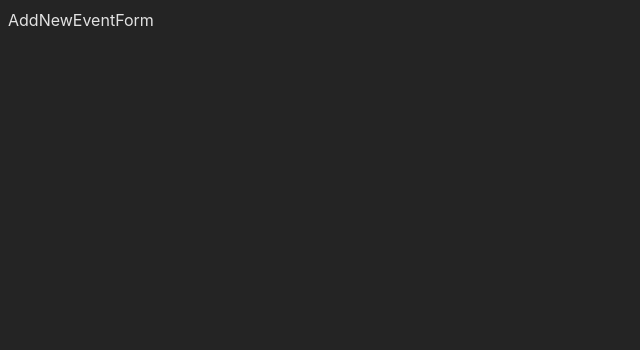
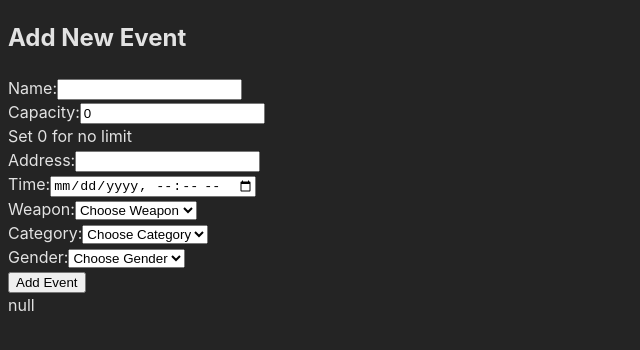
Before and after one commit to AbdelAbdel78/FencingTimeClone, a React (Vite) app: page /new-event-form in a window 1280 px wide. Shown: the top 350 px of the page, without its empty margins (0-640 px from the left). Built offline with nearby package versions, Linux system fonts and the light colour scheme; no server answers.

Commit message:
Complete AddNewEventForm and allow ability to add from website.
Still need to bug fix both forms and add defaults
and checks where necessary.

```diff
--- a/src/components/AddNewEventForm.jsx
+++ b/src/components/AddNewEventForm.jsx
@@ -5,23 +5,146 @@ const AddNewEventForm = () => {
 
     const [newEvent, setNewEvent] = useState({
         name: "",
-        capacity: null,
+        capacity: 0,
         address: "",
         startTime: "",
         weapon: "",
         category: "",
-        gender: ""
+        eventGender: ""
     });
 
     const handleChange = (e) => {
+        const { name, value } = e.target;
+        setNewEvent(e => ({...e, [name]: value == 0 ? null : value}));
+    };
 
+    const handleSubmit = async (e) => {
+        e.preventDefault();
+
+        try {
+            // Send data to the backend
+            await axios.post("http://localhost:5000/api/events", newEvent);
+            alert("Event added successfully!");
+            setNewEvent({
+                name: "",
+                capacity: null,
+                address: "",
+                startDate: "",
+                startTime: "",
+                weapon: "",
+                category: "",
+                eventGender: ""
+            });
+        } catch (error) {
+            console.error("Error adding event:", error);
+            alert("Failed to add event. Please try again.");
+        }
     };
 
     return (
-        <div>
-            AddNewEventForm
-        </div>
-    )
+        <form onSubmit={handleSubmit}>
+            <h2>Add New Event</h2>
+            <label>
+                Name:
+                <input
+                    type="text"
+                    name="name"
+                    onChange={handleChange}
+                    required
+                />
+            </label>
+            <br />
+            <label>
+                Capacity:
+                <input
+                    type="number"
+                    name="capacity"
+                    defaultValue={0}
+                    onChange={handleChange}
+                    required
+                    min={0}
+                />
+                <br />
+                Set 0 for no limit
+            </label>
+            <br />
+            <label htmlFor="">
+                Address:
+                <input
+                    type="text"
+                    name="address"
+                    onChange={handleChange}
+                    required
+                />
+            </label>
+            <br />
+            <label>
+                Time:
+                <input
+                    type="datetime-local"
+                    name="startTime"
+                    onChange={handleChange}
+                    required
+                />
+            </label>
+            <br />
+            <label>
+                Weapon:
+                <select
+                    name="weapon"
+                    defaultValue=""
+                    onChange={handleChange}
+                    required>
+                    <option value="" disabled>Choose Weapon</option>
+                    <option value="Foil">Foil</option>
+                    <option value="Epee">Epee</option>
+                    <option value="Saber">Saber</option>
+                </select>
+            </label>
+            <br />
+            <label>
+                Category:
+                <select
+                    name="category"
+                    defaultValue=""
+                    onChange={handleChange}
+                    required>
+                    <option value="" disabled>Choose Category</option>
+                    <option value="Y8">Y8</option>
+                    <option value="Y10">Y10</option>
+                    <option value="Y12">Y12</option>
+                    <option value="Y14">Y14</option>
+                    <option value="Cadet">Cadet</option>
+                    <option value="Junior">Junior</option>
+                    <option value="Senior">Senior</option>
+                    <option value="Veteran">Veteran</option>
+                    <option value="Division III">Division III</option>
+                    <option value="Division II">Division II</option>
+                    <option value="Division IA">Division IA</option>
+                    <option value="Division I">Division I</option>
+                </select>
+            </label>
+            <br />
+            <label>
+                Gender:
+                <select
+                    name="eventGender"
+                    defaultValue=""
+                    onChange={handleChange}
+                    required>
+                    <option value="" disabled>Choose Gender</option>
+                    <option value="Men">Men</option>
+                    <option value="Women">Women</option>
+                    <option value="Mixed">Mixed</option>
+                </select>
+            </label>
+            <br />
+
+            <button type="submit">Add Event</button>
+
+            <br />{newEvent.name} {newEvent.capacity ? newEvent.capacity : "null"} {newEvent.address} {newEvent.startTime} {newEvent.weapon} {newEvent.category} {newEvent.eventGender}
+        </form>
+    );
 }
 
 export default AddNewEventForm
--- a/src/components/AddNewFencerForm.jsx
+++ b/src/components/AddNewFencerForm.jsx
@@ -7,7 +7,7 @@ const AddNewFencerForm = () => {
         firstName: "",
         lastName: "",
         club: "",
-        gender: true,
+        gender: "",
         birthdate: "",
         foilRating: "",
         epeeRating: "",
@@ -50,7 +50,6 @@ const AddNewFencerForm = () => {
                 <input
                     type="text"
                     name="firstName"
-                    value={newFencer.firstName}
                     onChange={handleChange}
                     required
                 />
@@ -61,7 +60,6 @@ const AddNewFencerForm = () => {
                 <input
                     type="text"
                     name="lastName"
-                    value={newFencer.lastName}
                     onChange={handleChange}
                     required
                 />
@@ -72,7 +70,6 @@ const AddNewFencerForm = () => {
                 <input
                     type="text"
                     name="club"
-                    value={newFencer.club}
                     onChange={handleChange}
                 />
             </label>
@@ -81,8 +78,10 @@ const AddNewFencerForm = () => {
                 Gender:
                 <select
                     name="gender"
-                    value={newFencer.gender}
-                    onChange={handleChange}>
+                    defaultValue=""
+                    onChange={handleChange}
+                    required>
+                    <option value="" disabled>Choose Gender</option>
                     <option value={true}>Male</option>
                     <option value={false}>Female</option>
                 </select>
@@ -93,7 +92,6 @@ const AddNewFencerForm = () => {
                 <input
                     type="date"
                     name="birthdate"
-                    value={newFencer.birthdate}
                     onChange={handleChange}
                     required
                 />
@@ -104,7 +102,6 @@ const AddNewFencerForm = () => {
                 <input
                     type="text"
                     name="foilRating"
-                    value={newFencer.foilRating}
                     onChange={handleChange}
                 />
             </label>
@@ -114,7 +111,6 @@ const AddNewFencerForm = () => {
                 <input
                     type="text"
                     name="epeeRating"
-                    value={newFencer.epeeRating}
                     onChange={handleChange}
                 />
             </label>
@@ -124,7 +120,6 @@ const AddNewFencerForm = () => {
                 <input
                     type="text"
                     name="saberRating"
-                    value={newFencer.saberRating}
                     onChange={handleChange}
                 />
             </label>
--- a/src/components/Events.jsx
+++ b/src/components/Events.jsx
@@ -30,7 +30,7 @@ function Events(props) {
 							Capacity
 						</th>
 						<th>
-							Location
+							Address
 						</th>
 						<th>
 							Date
```
Also changed, not shown: server.cjs (+27 -7 lines).
